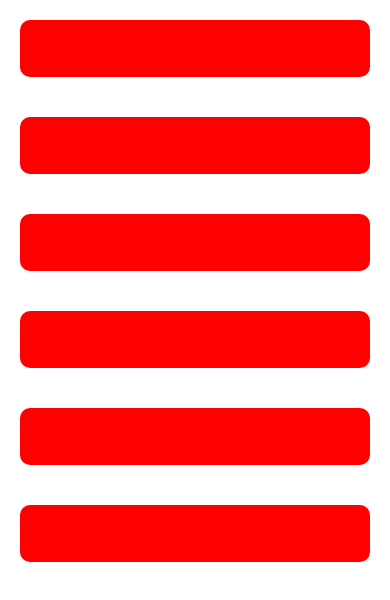
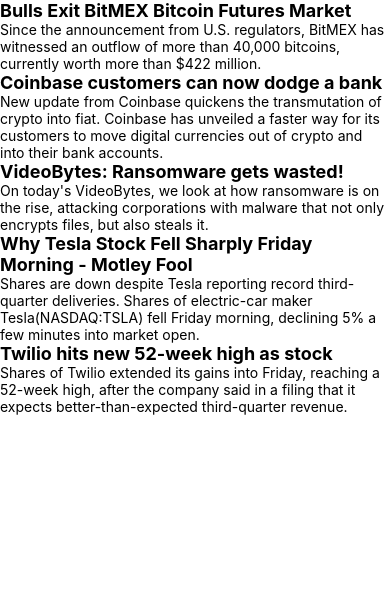
Before and after one commit to actjacob/PatikaDev_ReactNative_BootCamp, a React Native app: screen / in a window 390 px wide. Shown: the top 600 px of the page. Built offline with nearby package versions, Linux system fonts and the light colour scheme; grey boxes are pictures that could not be loaded.

Commit message:
newscard component added

```diff
--- a/src/App.js
+++ b/src/App.js
@@ -8,13 +8,12 @@
       <View>
         <FlatList
           data={newsData}
-          renderItem={
-            ({item}) => <NewsCard />
-            // <Text>{item.title}</Text>
-          }
+          renderItem={({item}) => (
+            // <NewsCard deniz={item} />
+            <NewsCard news={item} />
+          )}
         />
       </View>
-      <NewsCard />
     </SafeAreaView>
   );
 };
--- a/src/components/NewsCard/NewsCard.js
+++ b/src/components/NewsCard/NewsCard.js
@@ -1,14 +1,13 @@
 import React from 'react';
-import {Text, View, Image} from 'react-native';
+import {View, Text, Image} from 'react-native';
 import styles from './NewsCardStyle';
 
-const NewsCard = props => {
-  console.log(props);
+const NewsCard = ({news}) => {
   return (
     <View style={styles.container}>
-      <Image style={styles.image} />
-      <Text style={styles.title}> </Text>
-      <Text style={styles.description}></Text>
+      <Image style={styles.image} source={{uri: news.imageUrl}} />
+      <Text style={styles.title}>{news.title}</Text>
+      <Text style={styles.description}>{news.description}</Text>
     </View>
   );
 };
--- a/src/components/NewsCard/NewsCardStyle.js
+++ b/src/components/NewsCard/NewsCardStyle.js
@@ -1,15 +1,11 @@
 import {StyleSheet} from 'react-native';
 
 export default StyleSheet.create({
-  container: {
-    backgroundColor: 'red',
-    padding: 20,
-    margin: 20,
-    borderRadius: 10,
-  },
+  container: {},
   image: {},
   title: {
-    color: 'white',
+    fontWeight: 'bold',
+    fontSize: 18,
   },
   description: {},
 });
```
